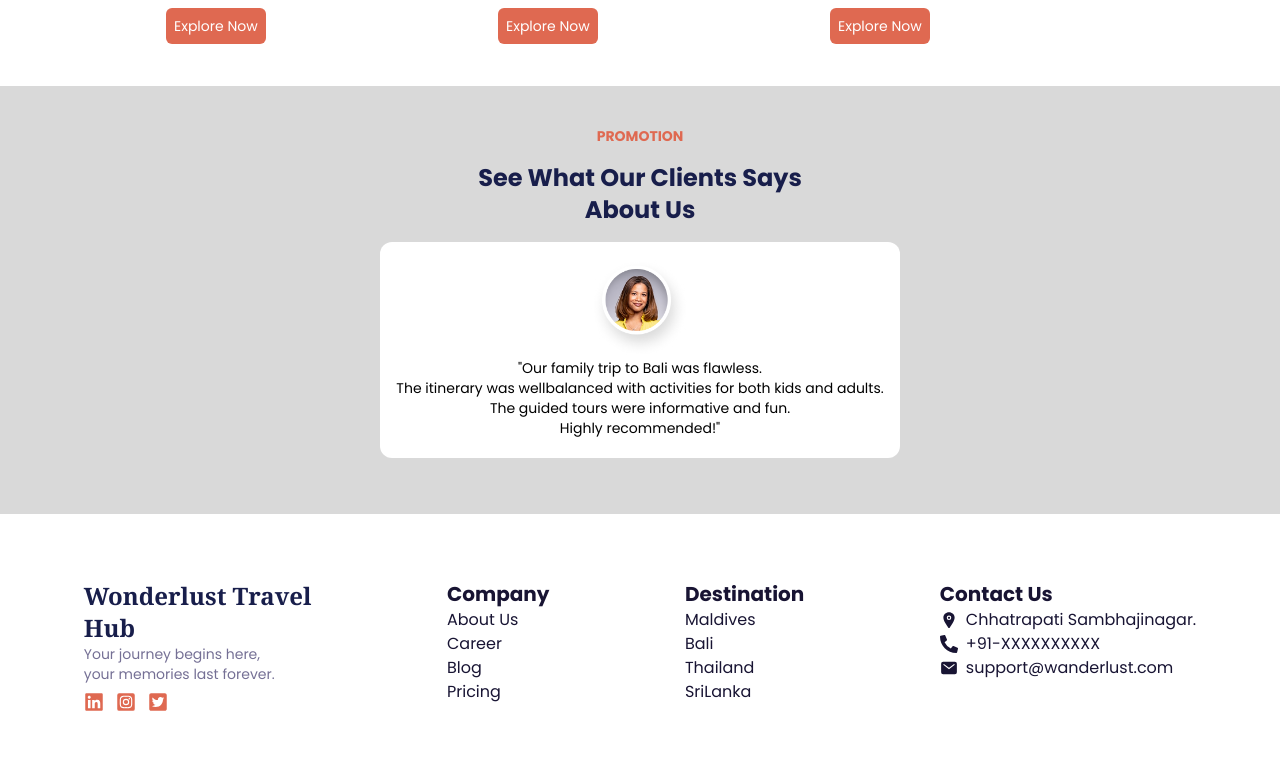
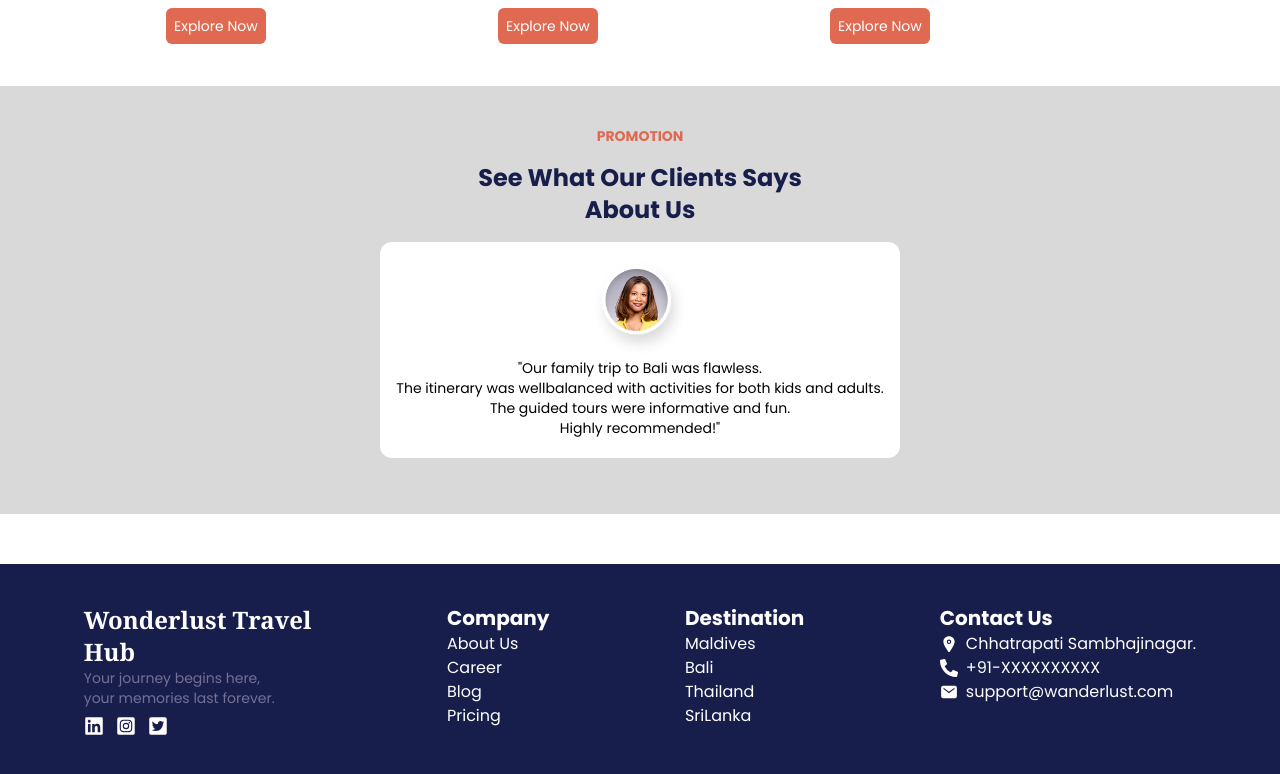
Before and after one commit to gauravavhale/wanderlust_frontend, a Next.js app: page / in a window 1280 px wide. Shown: the part 2704-3478 px from the top of the page. Built offline with nearby package versions, Linux system fonts and the light colour scheme.

Commit message:
Navbar changes

```diff
--- a/src/components/Footer/Footer.js
+++ b/src/components/Footer/Footer.js
@@ -10,35 +10,35 @@ import Link from 'next/link';
 export const Footer = () => {
     return (
         <footer>
-            <div className='flex flex-col md:flex-row my-10 p-4 justify-around'>
+            <div className='flex flex-col md:flex-row py-10 p-4 justify-around bg-[#181E4B]'>
 
                 <div className='mb-5 md:mb-0'>
-                    <h5 className='text-[#181E4B] text-2xl font-bold font-serif'>Wonderlust Travel<br/>Hub</h5>
+                    <h5 className='text-white text-2xl font-bold font-serif'>Wonderlust Travel<br/>Hub</h5>
                     <p className='text-sm text-[#757095]'>Your journey begins here,<br/> your memories last forever.</p>
-                    <span className='flex flex-row mt-2 gap-3'><FaLinkedin className='text-[#DF6951] text-xl'/><FaInstagramSquare className='text-[#DF6951] text-xl'/><FaTwitterSquare className='text-[#DF6951] text-xl'/></span>
+                    <span className='flex flex-row mt-2 gap-3'><FaLinkedin className='text-white text-xl'/><FaInstagramSquare className='text-white text-xl'/><FaTwitterSquare className='text-white text-xl'/></span>
                 </div>
 
                 <div className='flex flex-col mb-5 md:mb-0'>
-                    <h5 className='text-[#181433] text-xl font-bold'>Company</h5>
-                    <Link href={''} className='text-[#181433]'>About Us</Link>
-                    <Link href={''} className='text-[#181433]'>Career</Link>
-                    <Link href={''} className='text-[#181433]'>Blog</Link>
-                    <Link href={''} className='text-[#181433]'>Pricing</Link>
+                    <h5 className='text-white text-xl font-bold'>Company</h5>
+                    <Link href={''} className='text-white'>About Us</Link>
+                    <Link href={''} className='text-white'>Career</Link>
+                    <Link href={''} className='text-white'>Blog</Link>
+                    <Link href={''} className='text-white'>Pricing</Link>
                 </div>
 
                 <div className='flex flex-col mb-5 md:mb-0'>
-                    <h5 className='text-[#181433] text-xl font-bold'>Destination</h5>
-                    <Link href={''} className='text-[#181433]'>Maldives</Link>
-                    <Link href={''} className='text-[#181433]'>Bali</Link>
-                    <Link href={''} className='text-[#181433]'>Thailand</Link>
-                    <Link href={''} className='text-[#181433]'>SriLanka</Link>
+                    <h5 className='text-white text-xl font-bold'>Destination</h5>
+                    <Link href={''} className='text-white'>Maldives</Link>
+                    <Link href={''} className='text-white'>Bali</Link>
+                    <Link href={''} className='text-white'>Thailand</Link>
+                    <Link href={''} className='text-white'>SriLanka</Link>
                 </div>
 
                 <div className='flex flex-col'>
-                    <h5 className='text-[#181433] text-xl font-bold'>Contact Us</h5>
-                    <div className='text-[#181433] flex flex-row items-center'><IoLocation className='text-lg mr-2'/><span>Chhatrapati Sambhajinagar.</span></div>
-                    <div className='text-[#181433] flex flex-row items-center'><FaPhoneAlt className='text-lg mr-2'/><span>+91-XXXXXXXXXX</span></div>
-                    <div className='text-[#181433] flex flex-row items-center'><IoMail className='text-lg mr-2'/><span>support@wanderlust.com</span></div>
+                    <h5 className='text-white text-xl font-bold'>Contact Us</h5>
+                    <div className='text-white flex flex-row items-center'><IoLocation className='text-lg mr-2'/><span>Chhatrapati Sambhajinagar.</span></div>
+                    <div className='text-white flex flex-row items-center'><FaPhoneAlt className='text-lg mr-2'/><span>+91-XXXXXXXXXX</span></div>
+                    <div className='text-white flex flex-row items-center'><IoMail className='text-lg mr-2'/><span>support@wanderlust.com</span></div>
                 </div>
 
 
--- a/src/components/Navbar/Navbar.js
+++ b/src/components/Navbar/Navbar.js
@@ -13,7 +13,7 @@ export const Navbar = () => {
     ]
 
   return (
-    <nav className='flex flex-row justify-around items-center py-2 px-2 shadow-md bg-white'>
+    <nav className='flex flex-row justify-around items-center py-2 px-2 shadow-md bg-white '>
       <div className='flex-shrink-0'>
         <Image src={"/images/wanderlust.png"}  height={50} width={50} alt='wanderlust'/>
       </div>
```
